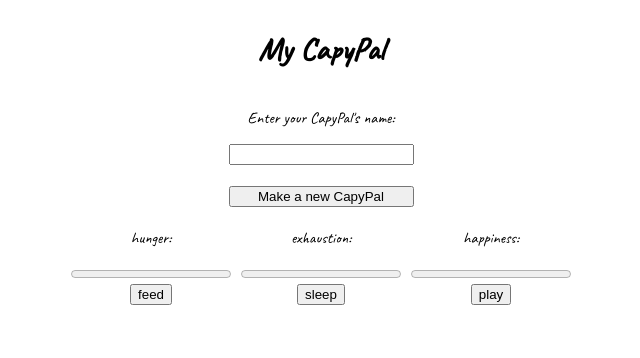
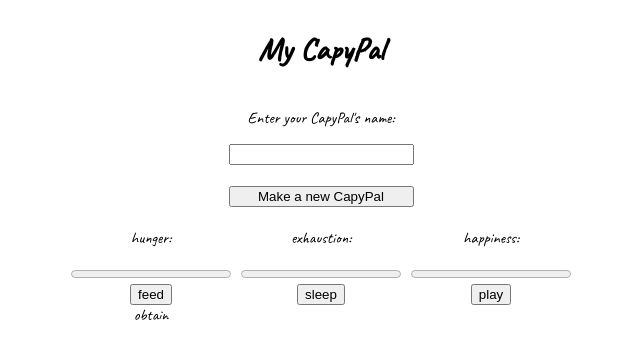
Before and after one commit to cotsao/My-Capy-Pal, a plain HTML site: page index.html in a window 1280 px wide. Shown: the full height of the page, 327-967 px from the left. Drawn offline with Linux system fonts and the light colour scheme.

Commit message:
began implementation of type game function

```diff
--- a/app.js
+++ b/app.js
@@ -341,6 +341,57 @@ class Game{
     }
 }
 
+
+//todo
+
+const typeGame = {
+    wordNode: document.getElementsByClassName("words"),
+    typed: null,
+    wordList: ["handle","theory","length","calm","likely","not","about","face","child","strong","map","asleep","spoken","smoke","rush","list","sale","discover","cry","indeed",
+    "vessels","men","brought","everyone","health","pig","combine","goose","driving","distant","folks","suddenly","passage","saved","pack","watch","queen","useful","draw","mighty",
+    "unless","skill","deep","is","special","fully","lower","paragraph","canal","terrible","floating","throughout","strike","eaten","cave","officer","of","subject","said","powerful",
+    "establish","total","heading","cabin","poet","shelf","stock","then","settle","ranch","table","hurt","blue","chain","original","drawn","service","refused","bow","pie",
+    "best","beyond","any","me","nearer","laugh","late","bent","large","graph","garage","thank","sort","blood","definition","being","struck","solid","play","heart",
+    "near","ocean","cowboy","same","everybody","dangerous","married","purple","mixture","know","up","related","important","way","came","crop","castle","cotton","raise","lack",
+    "rain","liquid","not","running","example","younger","pilot","bottle","size","shot","recent","studying","correct","experience","warm","thus","discuss","can","flame","person",
+    "might","hardly","pretty","structure","clear","who","around","better","queen","trunk","hang","unknown","stems","widely","old","gun","unhappy","muscle","but","grow",
+    "find","wall","announced","carried","eight","disease","measure","touch","ride","crop","least","letter","space","bad","apartment","shinning","fighting","least","citizen","has",
+    "tune","earth","applied","appropriate","fruit","conversation","line","studying","oldest","being","love","tin","obtain","shells","citizen","repeat","swept","city","threw","record",
+    "frequently","done","clean","husband","offer","smallest","exact","instant","journey","citizen","tax","balance","piano","protection","badly","brain","modern","cry","knife","character",
+    "gather","rope","tonight","rear","environment","poor","coffee","war","leather","broken","vessels","begun","gave","aware","tired","chain","road","jungle","evidence","farther",
+    "variety","avoid","research","forget","mill","tube","school","shore","receive","habit","tube","carefully","build","clothing","weather","view","rest","solution","alive","tree",
+    "review","applied","quite","plenty","kill","anything","west","examine","paper","closer","occur","molecular","tin","catch","putting","job","caught","memory","modern","graph",
+    "model","directly","familiar","positive","grandfather","sides","from","became","several","separate","reason","knowledge","verb","mainly","molecular","on","negative","closely","mental","carried",
+    "palace","ranch","wore","combine","people","street","theory","salt","studying","immediately","union","consist","missing","saved","tired","market","coal","doubt","wind","remarkable",
+    "grow","blew","kill","shallow","cutting","theory","perfect","between","feet","recall","pull","hurt","especially","draw","dog","future","scared","cast","ball","atomic",
+    "believed","ranch","wagon","fireplace","longer","again","region","or","these","paint","observe","circus","available","cage","atom","officer","recent","moon","water","engineer",
+    "planet","sister","establish","riding","watch","warm","war","purpose","column","facing","herd","private","war","type","front","dried","electric","many","climate","beginning",
+    "bit","money","dot","clock","compound","see","pour","follow","dark","period","voyage","fur","standard","chief","reach","fill","suddenly","sentence","excited","shake",
+    "seen","wool","point","brush","line","cloud","at","ready","greatly","learn","save","comfortable","then","she","particularly","truth","cutting","arrange","future","term"],
+    wordArray: null,
+    chars: null,
+    getWord: function (){
+        this.wordArray = this.wordList[Math.floor( Math.random()*this.wordList.length)].split("")
+        for (let i = 0; i < this.wordArray.length; i++){
+            let wordSpan = document.createElement("span")
+            wordSpan.classList.add("char")
+            wordSpan.textContent = this.wordArray[i]
+            this.wordNode[0].appendChild(wordSpan)
+        }
+        chars = document.getElementsByClassName("char")
+        /*
+        get random word
+        attach words to html
+        convert word to char array and attach to html
+         */
+    },
+
+}
+
+
+console.log(typeGame.getWord())
+
+//#region
 let newCapyPal = null
 let newGame = null
 let capyName = null
@@ -379,3 +430,4 @@ domElements.deathDiv.resetBut.addEventListener('click', function(){
     //  newGame.startGame()
     domElements.hideEl(domElements.deathDiv.deathEl)
 })
+//#endregion
--- a/index.html
+++ b/index.html
@@ -46,6 +46,10 @@
                 </progress>
                 <br>
                 <button id="feed-btn">feed</button>
+                <br>
+                <div class="words">
+
+                </div>
             </div>
             <div class="value-meter"> <!-- sleep -->
                 <p>exhaustion: <span id="sleep-val"></span></p>
```
